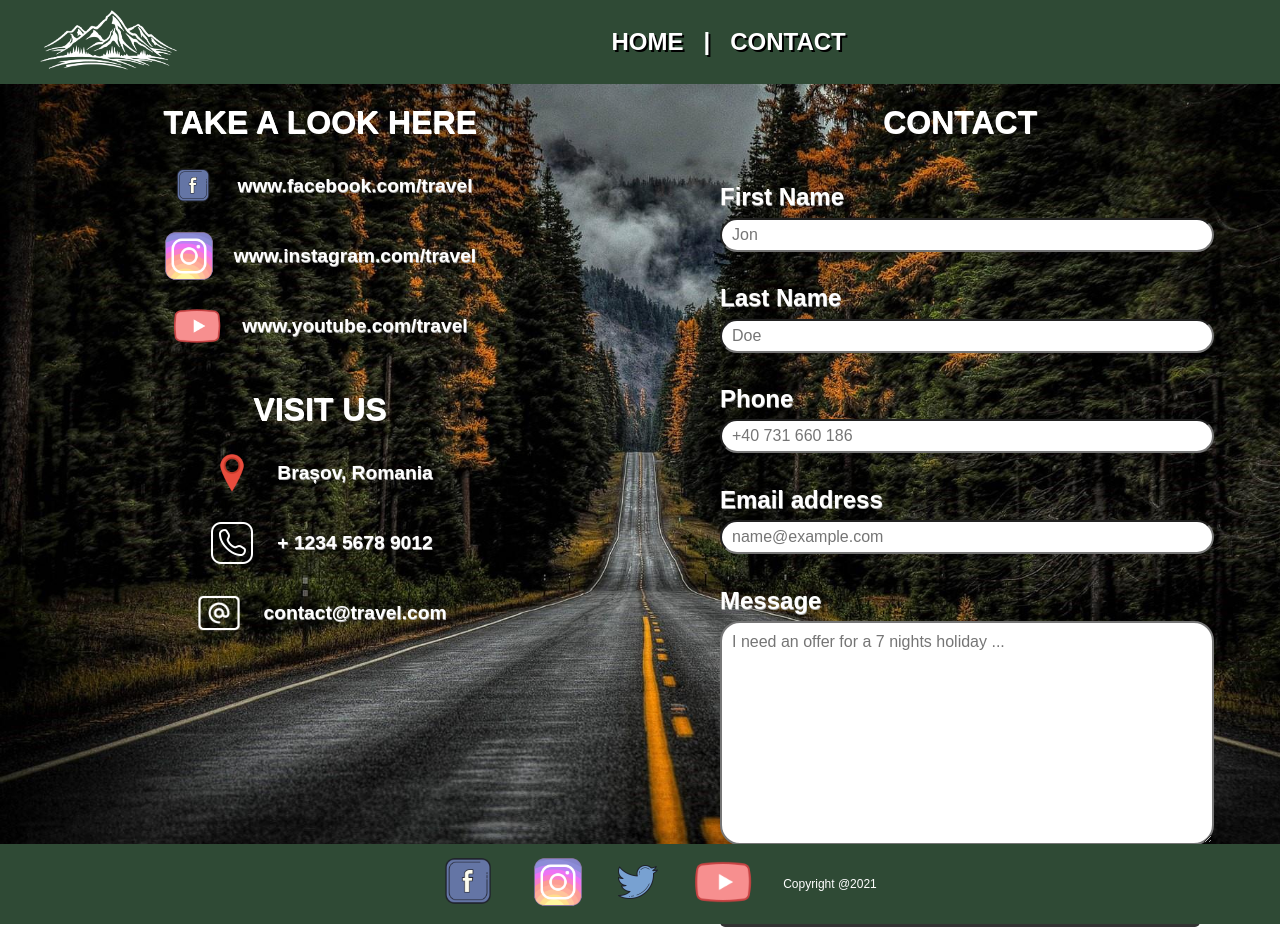
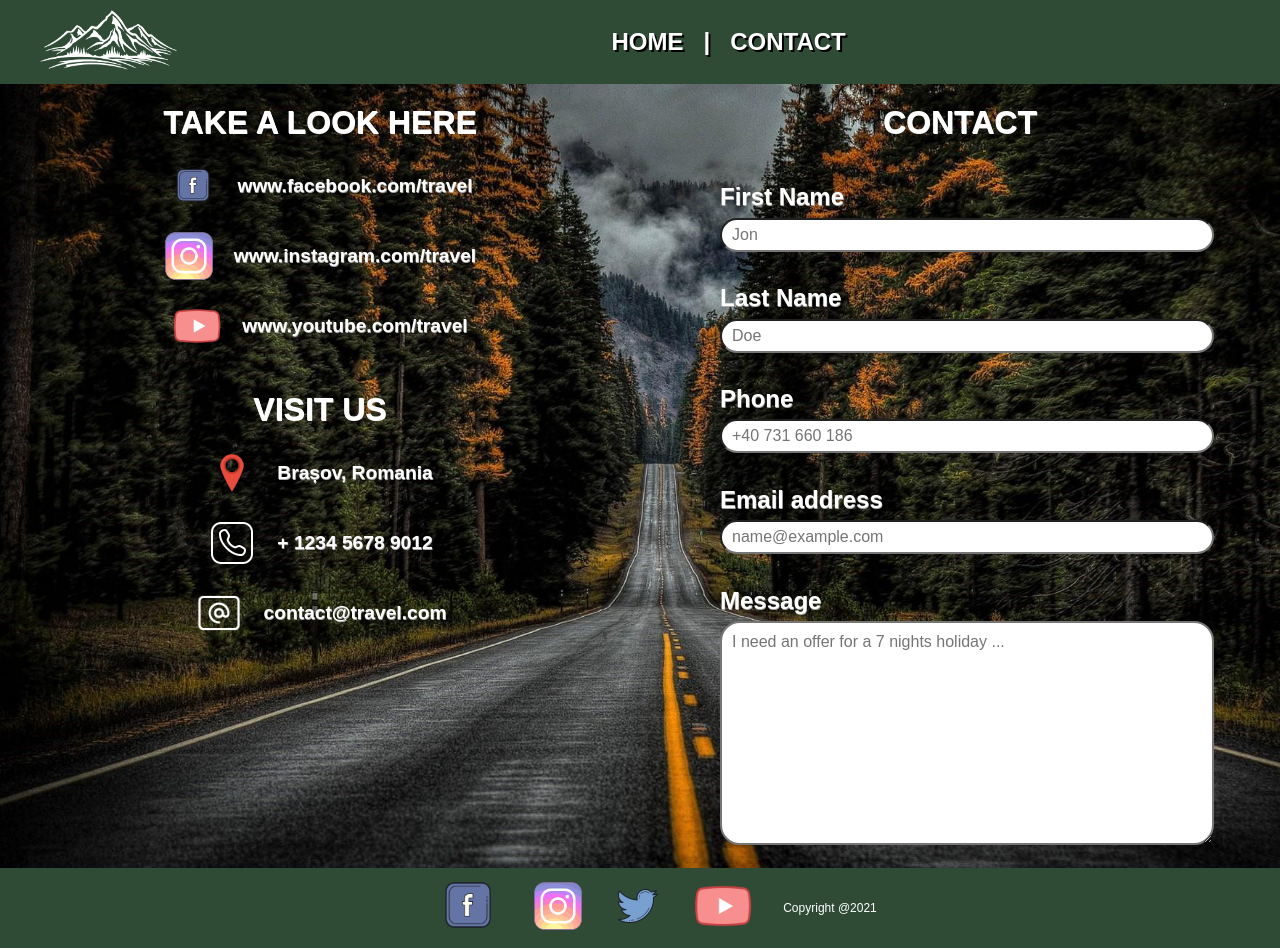
Before and after one commit to AlexandruSava/WebDev, a plain HTML site: page contact.html in a window 1280 px wide. Drawn offline with Linux system fonts and the light colour scheme.

Commit message:
final touch

```diff
--- a/style_contact.css
+++ b/style_contact.css
@@ -298,7 +298,7 @@ button:hover {
 		align-items: flex-start;
 		flex-direction: row;
 		flex-wrap: nowrap;
-		min-height: 95vh;
+		min-height: 98vh;
 	}
 
 }
```
